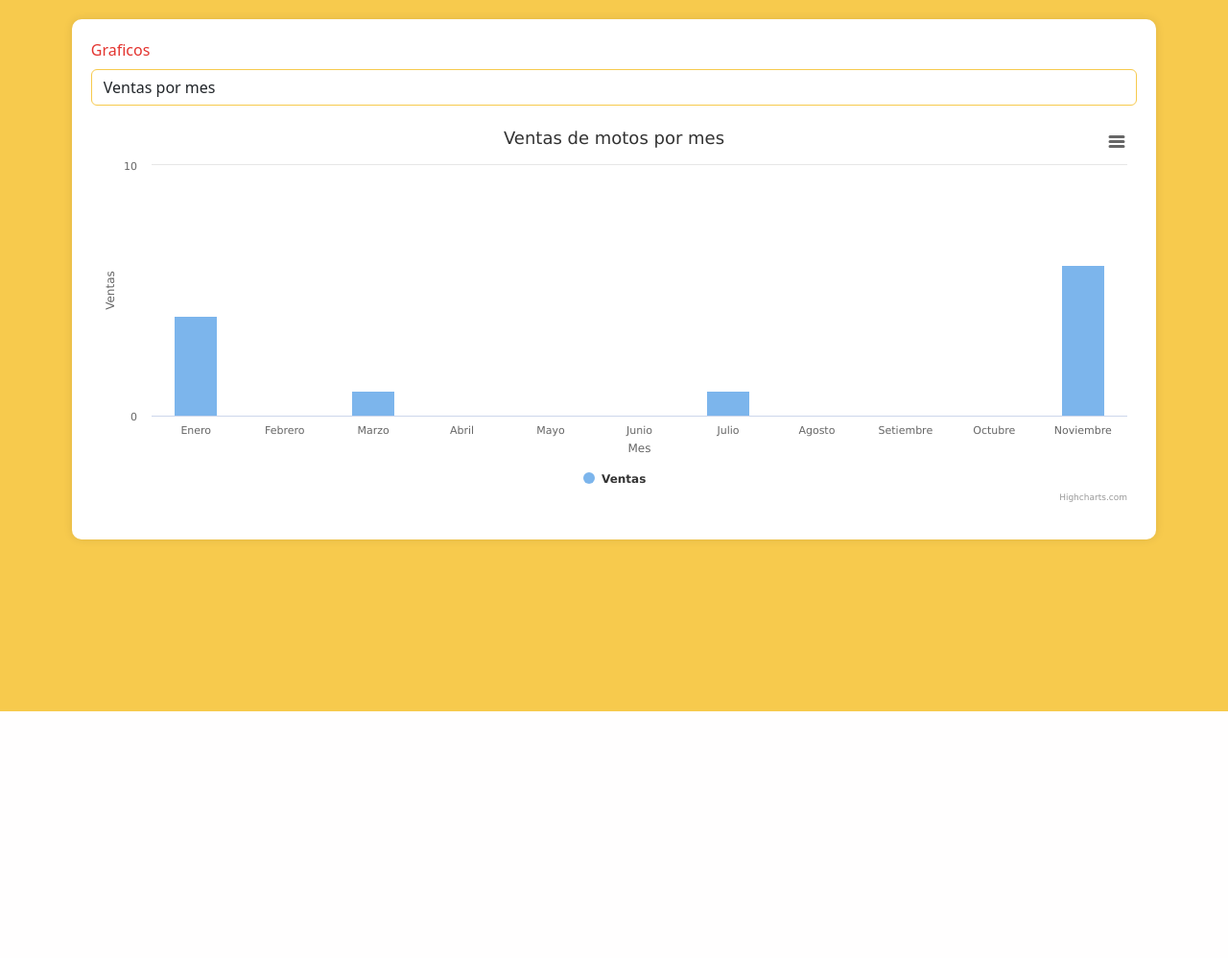
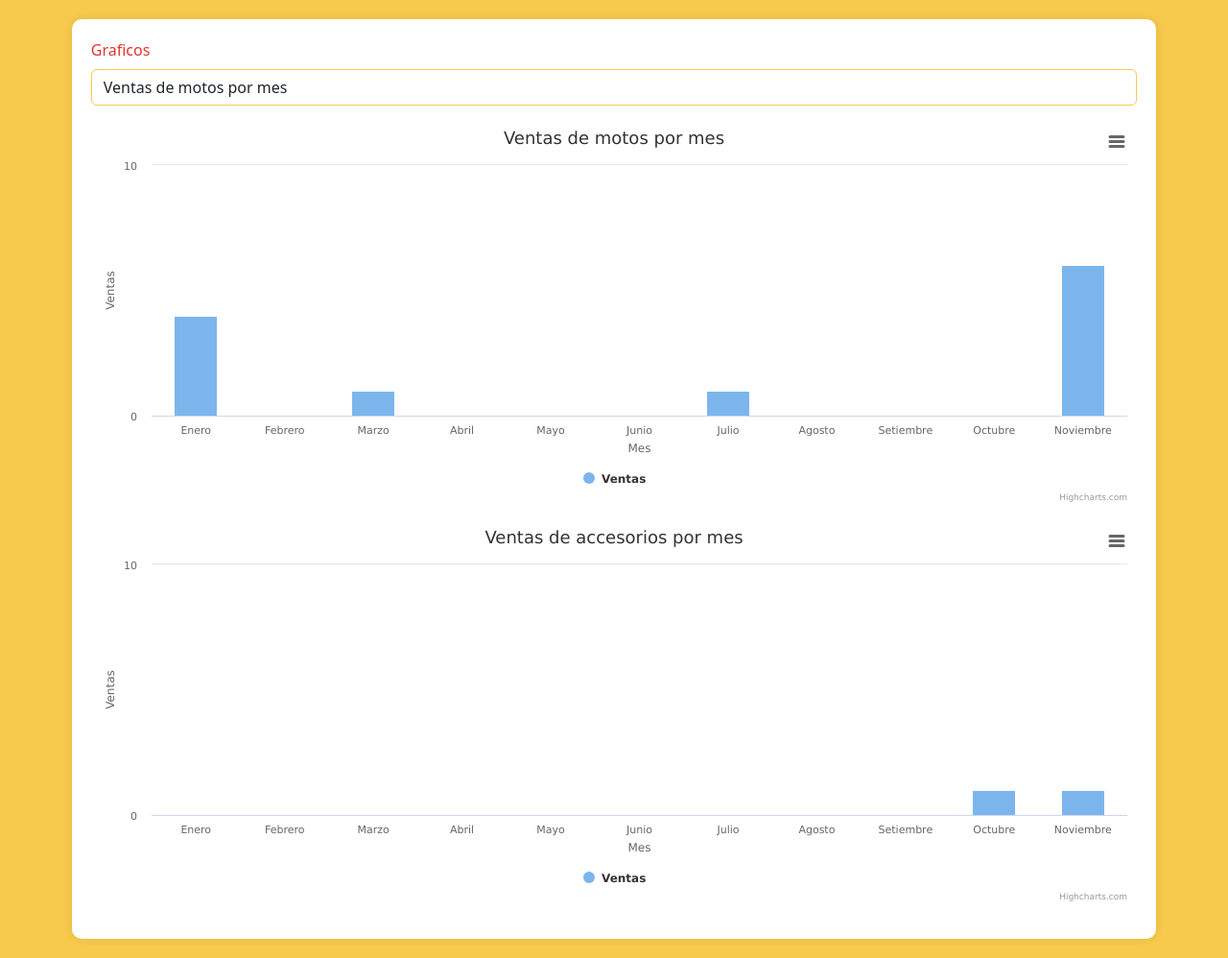
Before and after one commit to jlumaca/UmpierrezMotos, a Django app: page /estadisticas in a window 1280 px wide. Shown: the part 59-1057 px from the top of the page at 96% size. Before the commit the page ends 800 px from the top, so only its background shows below. Run offline with Django 5.2, Linux system fonts and the light colour scheme; a user stored in the database is signed in; data comes from the database, SQL or seed files in the repository; both versions use the stored data as it was after the commit.

Commit message:
estadisticas de ventas de accesorios x mes

```diff
--- a/AppUM/templates/perfil_administrativo/estadisticas/estadisticas.html
+++ b/AppUM/templates/perfil_administrativo/estadisticas/estadisticas.html
@@ -19,9 +19,10 @@
         <div class="mb-3">
             <label for="estado" class="form-label">Graficos</label>
             <select class="form-control" name="mostrarxgrafico" id="mostrarxgrafico" onchange="toggleFields()">
-                <option value="ventasxmes">Ventas por mes</option>
+                <option value="ventasxmes">Ventas de motos por mes</option>
                 <option value="moto_mas_vendida">Motos más vendidas</option>
-                <option value="marca_mas_vendida">Marcas más vendidas</option>
+                <option value="marca_mas_vendida">Marcas de motos más vendidas</option>
+                <option value="accesorios_ventas">Ventas de accesorios por mes</option>
             </select>
         </div>
     <figure class="highcharts-figure">
@@ -97,6 +98,31 @@
         </table>
     </figure>
 
+    <figure class="highcharts-figure">
+        <div id="container_ventas_accesoriosxmes"></div>
+
+
+        <table id="datatable_accesorios">
+            <thead style="display: none;">
+                <tr>
+                    <th></th>
+                    <th>Ventas</th>
+
+                </tr>
+            </thead>
+            <tbody style="display: none;">
+                {% for accesorio in accesorios %}
+                    <tr>
+                        <th></th>
+                        <td>{{ accesorio }}</td>
+
+                    </tr>
+
+                {% endfor %}
+            </tbody>
+        </table>
+    </figure>
+
 
 </div>
 
@@ -106,19 +132,28 @@
         var container_ventasxmes = document.getElementById("container_ventasxmes");
         var container_marcamasvendida = document.getElementById("container_marcamasvendida");
         var container_motomasvendida = document.getElementById("container_motomasvendida");
+        var container_ventas_accesoriosxmes = document.getElementById("container_ventas_accesoriosxmes");
 
         if (mostrarxgrafico === "ventasxmes") {
             container_ventasxmes.style.display = "block";
             container_marcamasvendida.style.display = "none";
             container_motomasvendida.style.display = "none";
+            container_ventas_accesoriosxmes.style.display = "none";
         }else if (mostrarxgrafico === "moto_mas_vendida"){
             container_ventasxmes.style.display = "none";
             container_marcamasvendida.style.display = "none";
             container_motomasvendida.style.display = "block";
-        }else{
+            container_ventas_accesoriosxmes.style.display = "none";
+        }else if (mostrarxgrafico === "marca_mas_vendida"){
             container_ventasxmes.style.display = "none";
             container_marcamasvendida.style.display = "block";
             container_motomasvendida.style.display = "none";
+            container_ventas_accesoriosxmes.style.display = "none";
+        }else{
+            container_ventasxmes.style.display = "none";
+            container_marcamasvendida.style.display = "none";
+            container_motomasvendida.style.display = "none";
+            container_ventas_accesoriosxmes.style.display = "block";
         }
 
     }
@@ -212,6 +247,36 @@ Highcharts.chart('container_motomasvendida', {
     }
 });
 
+Highcharts.chart('container_ventas_accesoriosxmes', {
+    data: {
+        table: 'datatable_accesorios'
+    },
+    chart: {
+        type: 'column'
+    },
+    title: {
+        text: 'Ventas de accesorios por mes'
+    },
+    xAxis: {
+        categories: ['Ventas'],
+        title: {
+            text: 'Mes'
+        },
+        // Ejemplo para ajustar los valores de x si fuera necesario
+        categories: ['Enero', 'Febrero', 'Marzo', 'Abril', 'Mayo','Junio','Julio','Agosto','Setiembre','Octubre','Noviembre','Diciembre'], // Personaliza según tus datos
+        tickInterval: 1 // Ajusta si deseas un intervalo específico entre categorías
+    },
+    yAxis: {
+        min: 0, // Valor mínimo en el eje y
+
+        tickInterval: 10, // Intervalo entre marcas en el eje y
+        allowDecimals: false,
+        title: {
+            text: 'Ventas'
+        }
+    }
+});
+
 
 </script>
 {% endblock %}
--- a/AppUM/views.py
+++ b/AppUM/views.py
@@ -2724,7 +2724,17 @@ def estadisticas(req):
         for resultado_moto in motos_mas_vendidas
         ]
 
-        return render(req,"perfil_administrativo/estadisticas/estadisticas.html",{"datos":datos_ventas,"marcas":datos_marcas,"motos":datos_motos,"active_page":"Estadisticas","prueba":datos_marcas})
+        datos_accesorios_ventas = []
+        for n in range(1,mes_actual + 1):
+            cant_accesorios = ClienteAccesorio.objects.filter(fecha_compra__year=anio,fecha_compra__month=n).count()
+            datos_accesorios_ventas.append(int(cant_accesorios))
+
+        return render(req,"perfil_administrativo/estadisticas/estadisticas.html",{"datos":datos_ventas,
+                                                                                  "marcas":datos_marcas,
+                                                                                  "motos":datos_motos,
+                                                                                  "active_page":"Estadisticas",
+                                                                                  "prueba":datos_marcas,
+                                                                                  "accesorios":datos_accesorios_ventas})
     except Exception as e:
         return render(req,"perfil_administrativo/estadisticas/estadisticas.html",{"error_message":e,"active_page":"Estadisticas"})
 
```
Also changed, not shown: db.sqlite3.
